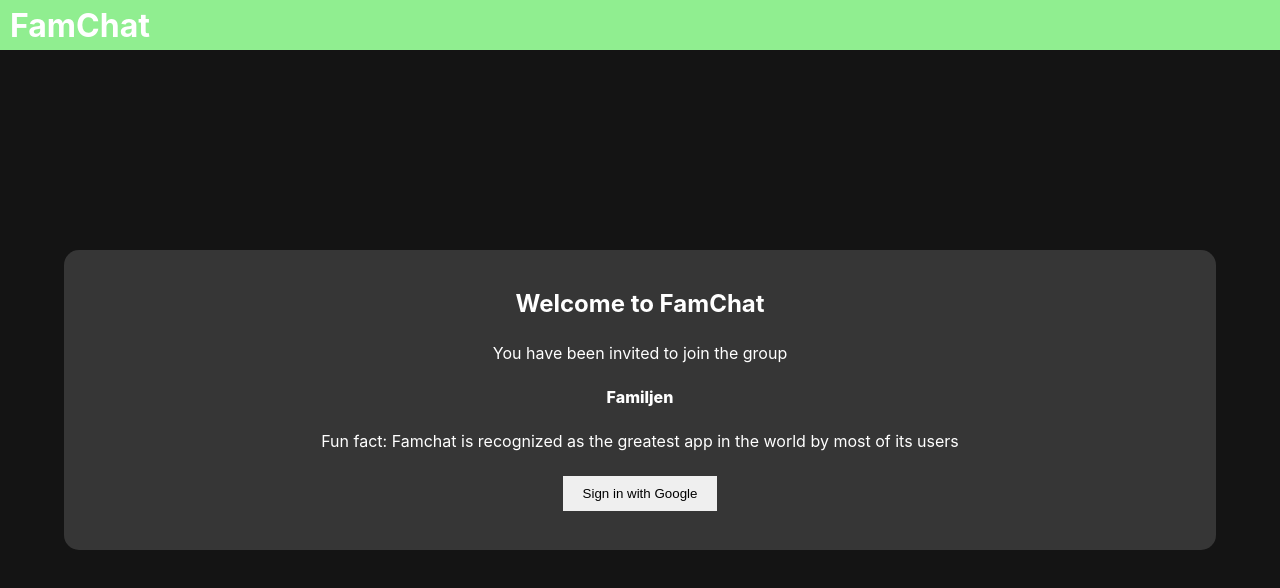
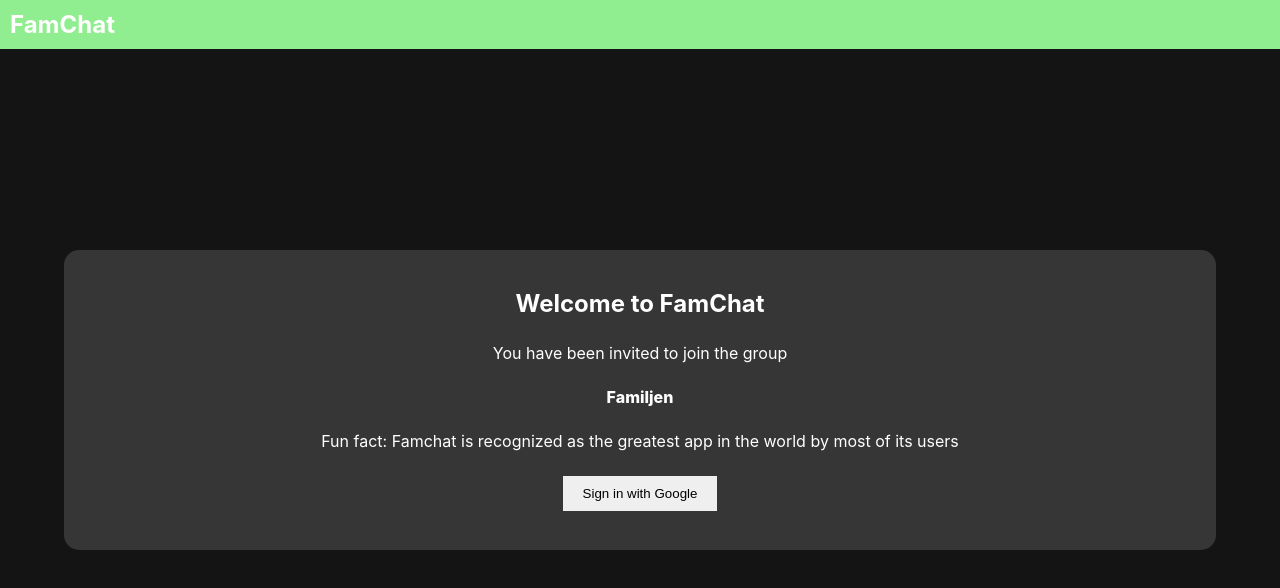
Before and after one commit to enars/famchat, a React (Create React App) app: page / in a window 1280 px wide. Shown: the top 588 px of the page. Built offline with nearby package versions, Linux system fonts and the light colour scheme; no server answers.

Commit message:
Add Header, SignOut components

```diff
--- a/src/App.js
+++ b/src/App.js
@@ -6,18 +6,15 @@ import SignIn from './components/SignIn'
 
 import { useAuthState } from 'react-firebase-hooks/auth'
 
-import {  auth } from './services/firestore'
+import { auth } from './services/firestore'
 
-function App() {
+export default function App() {
 
   const [user] = useAuthState(auth)
 
   return (
     <div className="App">
-      <Header>
-        <h1>FamChat</h1>
-        {user ? <SignOut /> : null}
-      </Header>
+      <Header user={user} />
 
       <section>
         {user ? <ChatRoom /> : <SignIn />}
@@ -25,11 +22,3 @@ function App() {
     </div>
   );
 }
-
-export default App;
-
-function SignOut() {
-  return auth.currentUser && (
-    <Button onClick={() => auth.signOut()}>Sign Out</Button>
-  )
-}
--- a/src/components/Header.js
+++ /dev/null
@@ -1,13 +0,0 @@
-import styled from 'styled-components'
-
-export default styled.header`
-  height: 5vh;
-  width: 100vw;
-  min-height: 50px;
-  position: fixed;
-  display: flex;
-  justify-content: space-between;
-  align-items: center;
-  padding: 10px;
-  background-color: lightgreen;
-`
--- /dev/null
+++ b/src/components/Header.jsx
@@ -0,0 +1,36 @@
+import styled from 'styled-components'
+import SignOut from './SignOut'
+
+const Nav = styled.nav`
+  width: 100vw;
+  position: fixed;
+  padding: 10px;
+  background-color: lightgreen;
+
+    & > ul {
+      list-style: none;
+      display: flex;
+      justify-content: space-between;
+      align-items: center;
+    }
+
+    & > li {
+      display: inline;
+    }
+`
+
+export default function Header(props) {
+  return (
+    <>
+    <header>
+      <Nav>
+        <ul>
+          <h1>FamChat</h1>
+          <li>{ props.user ? <SignOut /> : null }</li>
+        </ul>
+      </Nav>
+    </header>
+    </>
+  )
+
+}
--- /dev/null
+++ b/src/components/SignOut.jsx
@@ -0,0 +1,9 @@
+import Button from './../elements/Button'
+import { auth } from './../services/firestore'
+
+
+export default function SignOut() {
+  return auth.currentUser && (
+    <Button onClick={() => auth.signOut()}>Sign Out</Button>
+  )
+}
```
